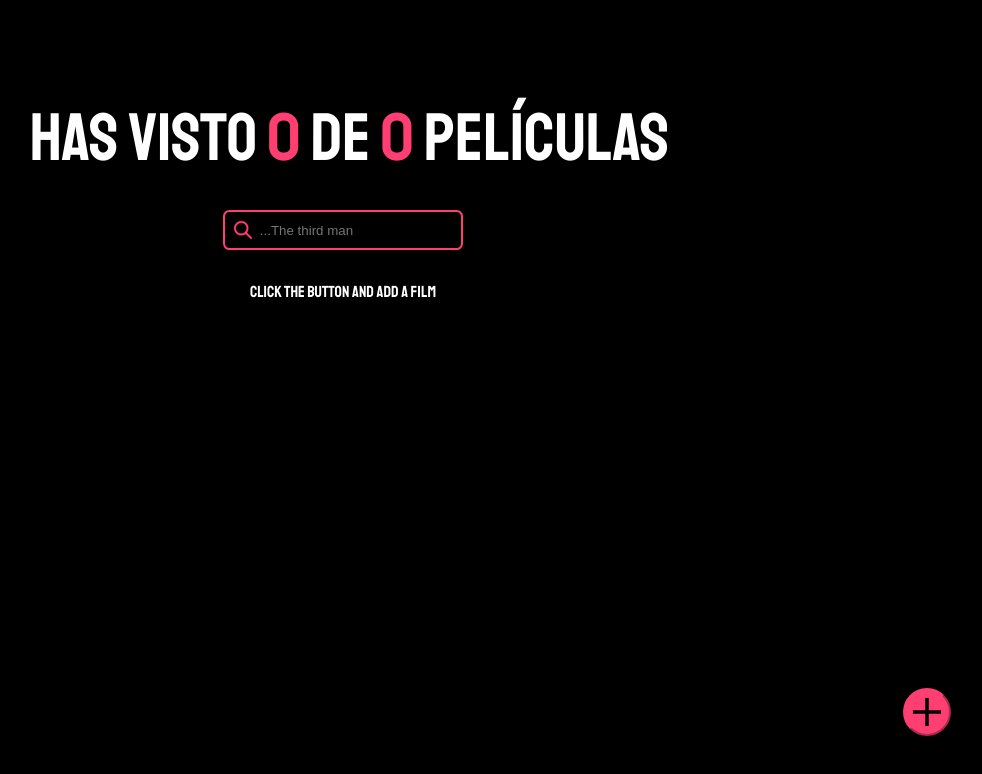
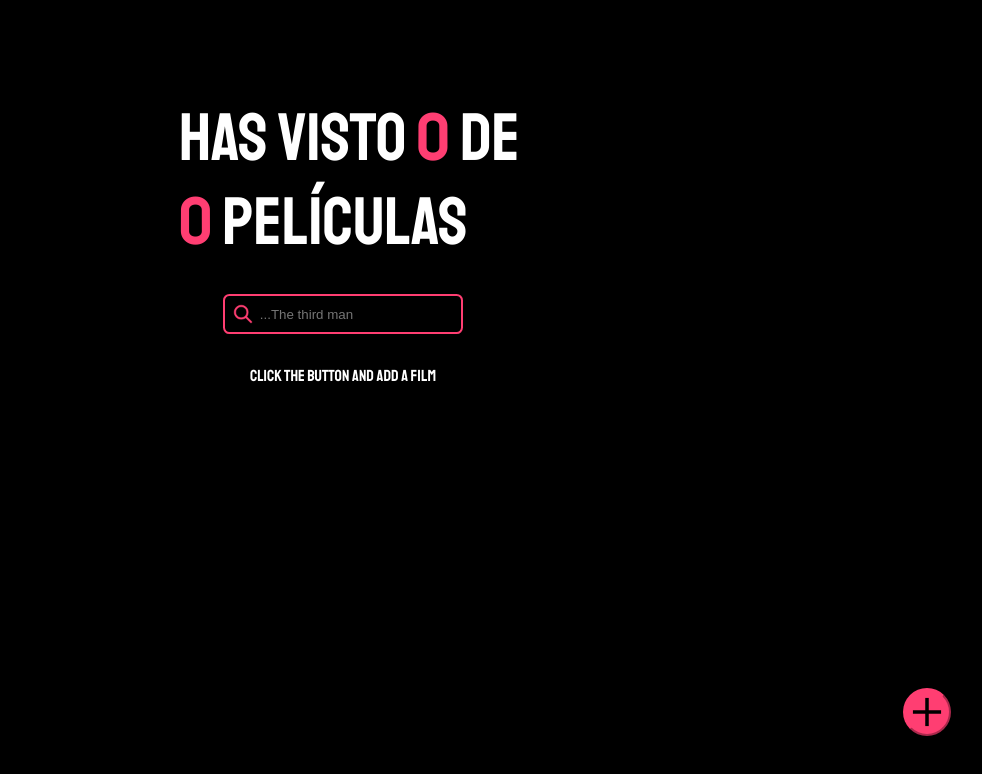
Before and after one commit to marialapc/To-Watch, a React (Create React App) app: page / in a window 1280 px wide. Shown: the top 774 px of the page, without its empty margins (297-1279 px from the left). Built offline with nearby package versions, Linux system fonts and the light colour scheme.

Commit message:
resize the counter

```diff
--- a/src/components/towatchCounter/towatchCounter.scss
+++ b/src/components/towatchCounter/towatchCounter.scss
@@ -1,10 +1,10 @@
 .towatchCounter {
+    width: 22.5rem;
+    margin-top: 6rem;
+    padding-left: 1rem;
+    padding-bottom: 0.9rem;
     font-size: 4.2rem;
     font-weight: 100;
-    padding-right: 0.2rem;
-    padding-left: 1rem;
-    padding-bottom: 0.9rem;
-    margin-top: 6rem;
 
     &__number {
         color: var(--pink);
```
